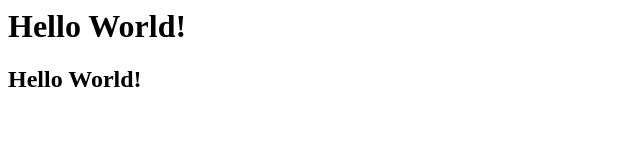
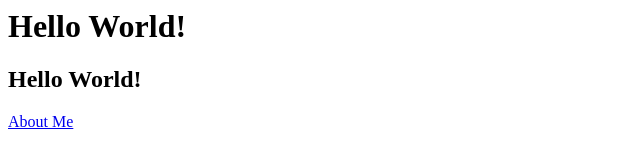
Before and after one commit to nonokolli/mysite2, a plain HTML site: page index.html in a window 1280 px wide. Shown: the whole page, without its empty margins (0-640 px from the left). Drawn offline with Linux system fonts and the light colour scheme.

Commit message:
Update index.html

```diff
--- a/index.html
+++ b/index.html
@@ -1,2 +1,3 @@
 <h1>Hello World!</h1>
 <h2>Hello World!</h2>
+<a href='about.html'>About Me</a>
```
